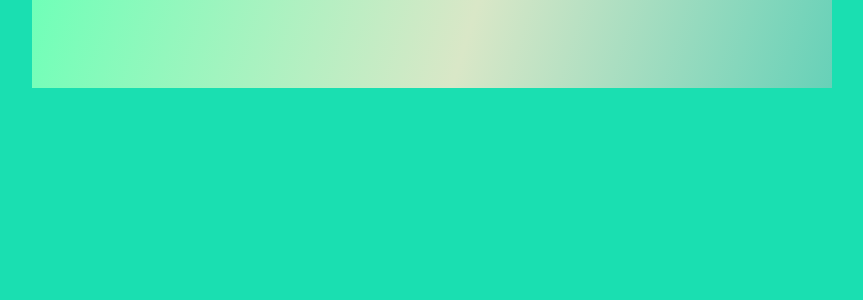
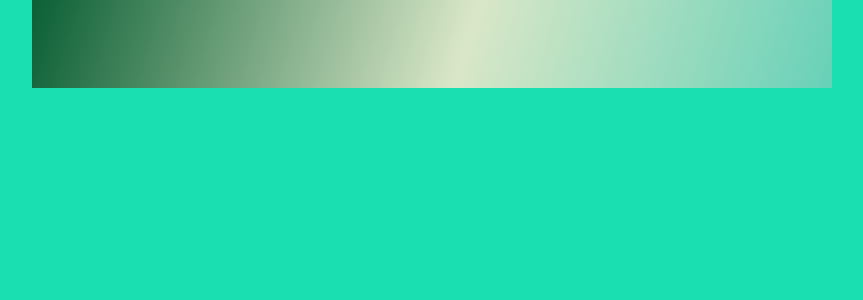
Before and after one commit to Rohan-Wala/TravelBlog, a React (Create React App) app: page / in a window 1280 px wide. Shown: the top 300 px of the page, without its empty margins (208-1071 px from the left). Built offline with nearby package versions, Linux system fonts and the light colour scheme.

Commit message:
changes for deployment

```diff
--- a/src/Home.css
+++ b/src/Home.css
@@ -6,7 +6,7 @@ body {
 		287deg,
 		#67d1b8 0%,
 		#d9e7c7 46%,
-		#70ffb8 100%
+		#0b5f35 100%
 	);
 
 	background-repeat: no-repeat;
--- a/src/PostTemplate.js
+++ b/src/PostTemplate.js
@@ -50,7 +50,9 @@ export default function PostTemplate(props) {
 	var [allcomment, setcomments] = useState([]);
 	function getComment() {
 		axios({
-			url: "https://travellogserver-production.up.railway.app/post/getcomments/" + props.data._id,
+			url:
+				"https://travellogserver-production.up.railway.app/post/getcomments/" +
+				props.data._id,
 			method: "get",
 		}).then(
 			(result) => {
@@ -115,7 +117,7 @@ export default function PostTemplate(props) {
 								if (props.image) {
 									return (
 										<img
-											src={`/userimg/${props.image}`}
+											src={`userimg/${props.image}`}
 											// src={`./Travel_log_Client/userimg/${props.image}`}
 											class="rounded-circle me-3"
 											height="50px"
```
